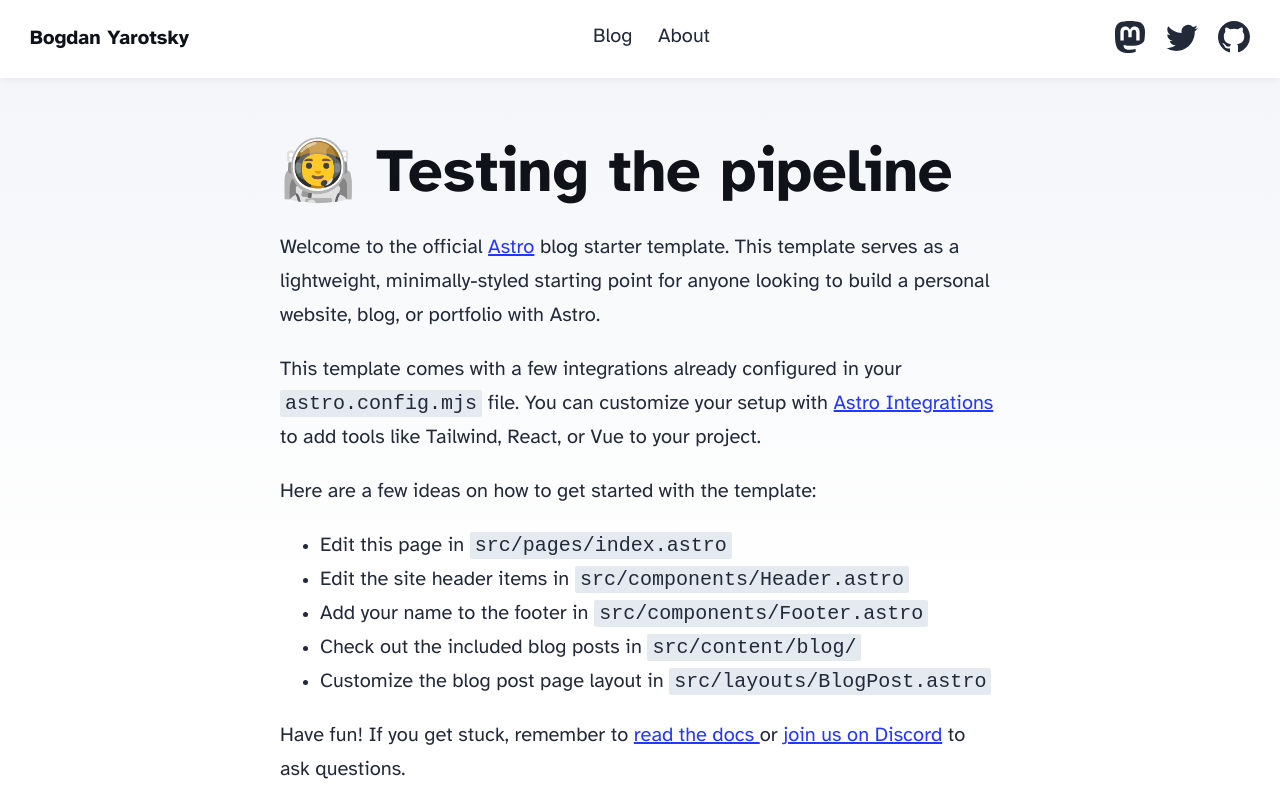
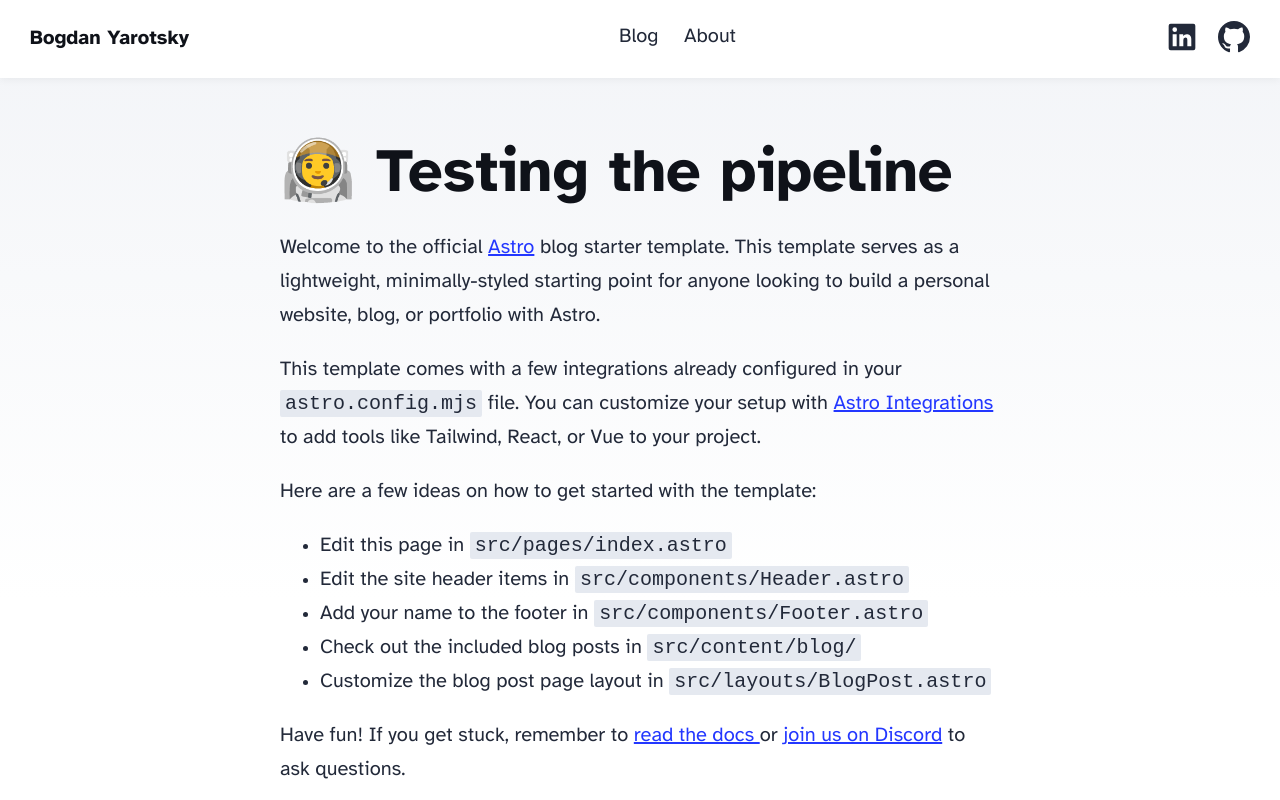
Before and after one commit to BogdanYarotsky/website, an Astro site in the folder ui/: page / in a window 1280 px wide. Shown: the top 800 px of the page. Built offline with nearby package versions, Linux system fonts and the light colour scheme; Astro itself is replaced by a stand-in of ours.

Commit message:
added links to my linkeding and github accounts

```diff
--- a/ui/src/components/Header.astro
+++ b/ui/src/components/Header.astro
@@ -11,33 +11,20 @@
 			<HeaderLink href="/about">About</HeaderLink>
 		</div>
 		<div class="social-links">
-			<a href="https://m.webtoo.ls/@astro" target="_blank">
-				<span class="sr-only">Follow Astro on Mastodon</span>
+			<a href="https://www.linkedin.com/in/bogdan-yarotsky/" target="_blank">
+				<span class="sr-only">Follow on LinkedIn</span>
 				<svg
-					viewBox="0 0 16 16"
+					viewBox="0 0 24 24"
 					aria-hidden="true"
 					width="32"
 					height="32"
 					><path
 						fill="currentColor"
-						d="M11.19 12.195c2.016-.24 3.77-1.475 3.99-2.603.348-1.778.32-4.339.32-4.339 0-3.47-2.286-4.488-2.286-4.488C12.062.238 10.083.017 8.027 0h-.05C5.92.017 3.942.238 2.79.765c0 0-2.285 1.017-2.285 4.488l-.002.662c-.004.64-.007 1.35.011 2.091.083 3.394.626 6.74 3.78 7.57 1.454.383 2.703.463 3.709.408 1.823-.1 2.847-.647 2.847-.647l-.06-1.317s-1.303.41-2.767.36c-1.45-.05-2.98-.156-3.215-1.928a3.614 3.614 0 0 1-.033-.496s1.424.346 3.228.428c1.103.05 2.137-.064 3.188-.189zm1.613-2.47H11.13v-4.08c0-.859-.364-1.295-1.091-1.295-.804 0-1.207.517-1.207 1.541v2.233H7.168V5.89c0-1.024-.403-1.541-1.207-1.541-.727 0-1.091.436-1.091 1.296v4.079H3.197V5.522c0-.859.22-1.541.66-2.046.456-.505 1.052-.764 1.793-.764.856 0 1.504.328 1.933.983L8 4.39l.417-.695c.429-.655 1.077-.983 1.934-.983.74 0 1.336.259 1.791.764.442.505.661 1.187.661 2.046v4.203z"
+						d="M20.5 2h-17A1.5 1.5 0 002 3.5v17A1.5 1.5 0 003.5 22h17a1.5 1.5 0 001.5-1.5v-17A1.5 1.5 0 0020.5 2zM8 19H5v-9h3zM6.5 8.25A1.75 1.75 0 118.3 6.5a1.78 1.78 0 01-1.8 1.75zM19 19h-3v-4.74c0-1.42-.6-1.93-1.38-1.93A1.74 1.74 0 0013 14.19a.66.66 0 000 .14V19h-3v-9h2.9v1.3a3.11 3.11 0 012.7-1.4c1.55 0 3.36.86 3.36 3.66z"
 					></path></svg
 				>
 			</a>
-			<a href="https://twitter.com/astrodotbuild" target="_blank">
-				<span class="sr-only">Follow Astro on Twitter</span>
-				<svg
-					viewBox="0 0 16 16"
-					aria-hidden="true"
-					width="32"
-					height="32"
-					><path
-						fill="currentColor"
-						d="M5.026 15c6.038 0 9.341-5.003 9.341-9.334 0-.14 0-.282-.006-.422A6.685 6.685 0 0 0 16 3.542a6.658 6.658 0 0 1-1.889.518 3.301 3.301 0 0 0 1.447-1.817 6.533 6.533 0 0 1-2.087.793A3.286 3.286 0 0 0 7.875 6.03a9.325 9.325 0 0 1-6.767-3.429 3.289 3.289 0 0 0 1.018 4.382A3.323 3.323 0 0 1 .64 6.575v.045a3.288 3.288 0 0 0 2.632 3.218 3.203 3.203 0 0 1-.865.115 3.23 3.23 0 0 1-.614-.057 3.283 3.283 0 0 0 3.067 2.277A6.588 6.588 0 0 1 .78 13.58a6.32 6.32 0 0 1-.78-.045A9.344 9.344 0 0 0 5.026 15z"
-					></path></svg
-				>
-			</a>
-			<a href="https://github.com/withastro/astro" target="_blank">
+			<a href="https://github.com/BogdanYarotsky/" target="_blank">
 				<span class="sr-only">Go to Astro's GitHub repo</span>
 				<svg
 					viewBox="0 0 16 16"
```
